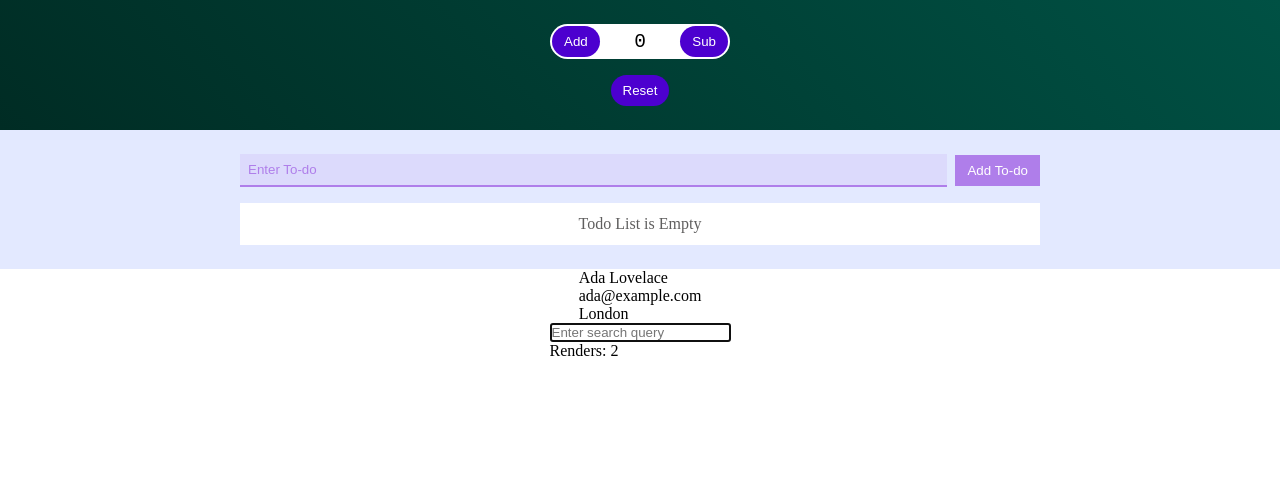
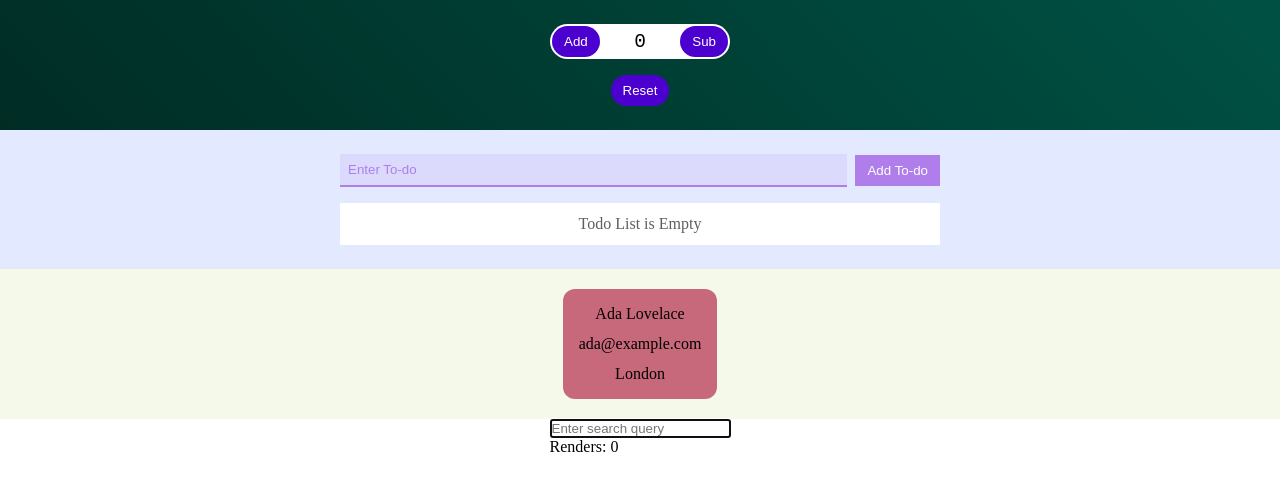
Before and after one commit to Adebayorr/react-hooks, a React (Vite) app: page / in a window 1280 px wide. Shown: the top 490 px of the page. Built offline with nearby package versions, Linux system fonts and the light colour scheme.

Commit message:
add styles ti ProfileCard

```diff
--- a/src/App.css
+++ b/src/App.css
@@ -56,7 +56,7 @@
     align-items: center;
     gap: 8px;
     width: 75%;
-    max-width: 800px;
+    max-width: 600px;
     margin: 0 auto;
     margin-bottom: 16px;
 }
@@ -89,7 +89,7 @@
     flex-direction: column;
     background-color: white;
     width: 75%;
-    max-width: 800px;
+    max-width: 600px;
     margin: 0 auto;
     color: rgb(95, 94, 94);
     padding: 12px;
@@ -102,3 +102,26 @@ li {
     width: 100%;
     margin-bottom: 4px;
 }
+
+.profile-card-container {
+    display: flex;
+    justify-content: center;
+    align-items: center;
+    padding: 20px;
+    background-color: #F4F9EA;
+    width: 100%;
+}
+
+.card, .profile-card {
+    display: flex;
+    flex-direction: column;
+    justify-content: center;
+    align-items: center;
+    gap: 12px;
+    border-radius: 12px;
+}
+
+.profile-card {
+    background-color: #C8687B;
+    padding: 16px;
+}
--- a/src/components/ProfileCard.jsx
+++ b/src/components/ProfileCard.jsx
@@ -22,14 +22,17 @@ function ProfileCard() {
     }, [])
 
     return (
-        <div>
-            {loadingFlag ? "Loading" :
-                <>
+        <div className="profile-card-container">
+            <div className="card">
+
+                {loadingFlag ? "Loading" :
+                <div className="profile-card">
                     <p>{profileData.name}</p>
                     <p>{profileData.email}</p>
                     <p>{profileData.city}</p>
-                </>
-            }
+                </div>
+                }
+            </div>
 
         </div>
     )
--- a/src/components/SearchBox.jsx
+++ b/src/components/SearchBox.jsx
@@ -4,7 +4,9 @@ function SearchBox() {
     const inputRef = useRef(null)
     const renderCountRef = useRef(0)
     const [inputValue, setInputValue] = useState('')
-    renderCountRef.current += 1
+    useEffect(() => {
+        renderCountRef.current += 1
+    })
 
     useEffect(() =>{
         let inputElem = inputRef.current
```
